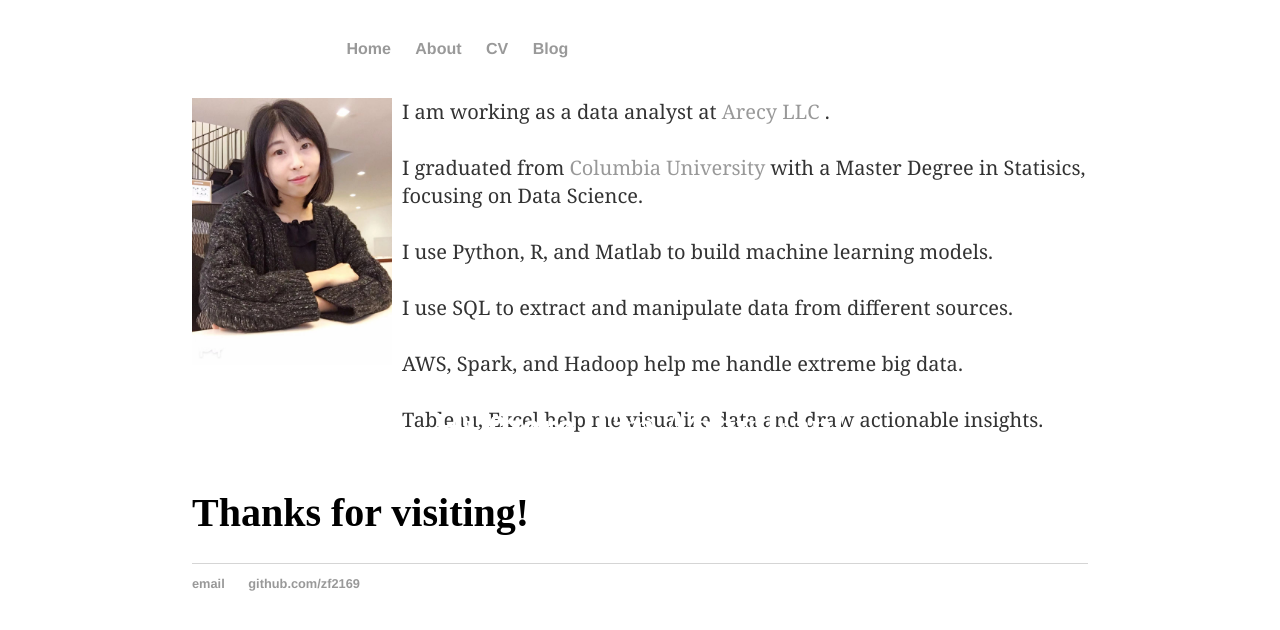
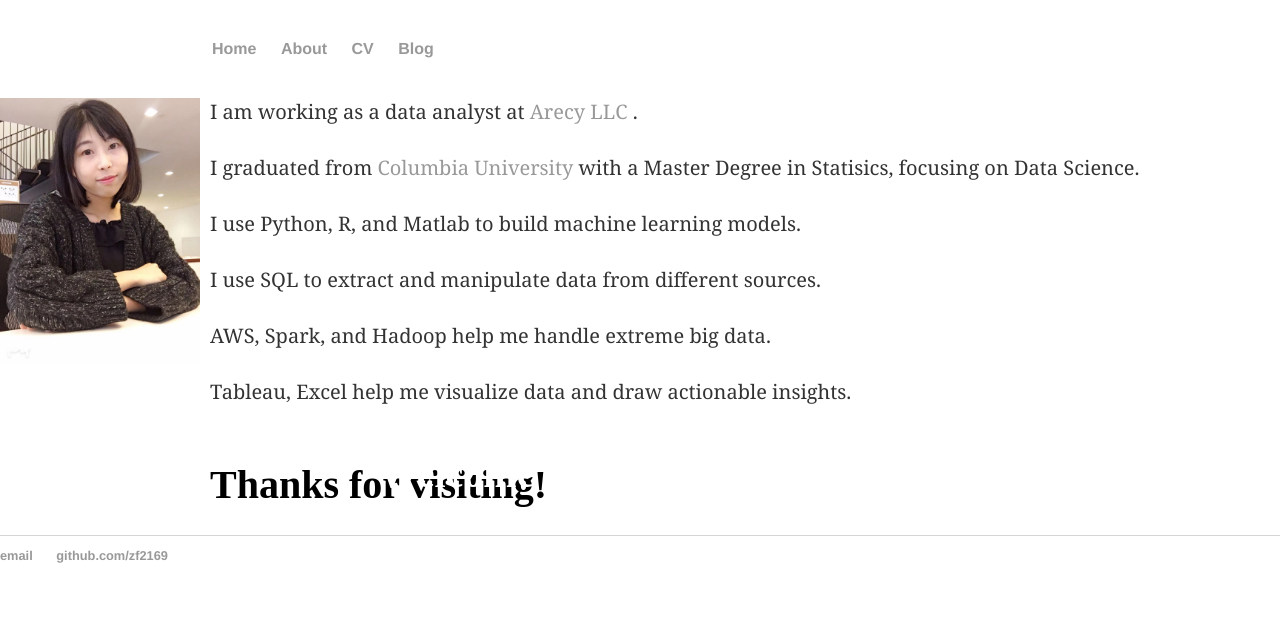
Before and after one commit to zf2169/zf2169.github.io, a Jekyll site: the page built from index.html, in a window 1280 px wide. Shown: the top 630 px of the page. Built offline with Jekyll 4.4.1, drawn with Linux system fonts in a browser that asks for light colours.

Commit message:
Update main.css

```diff
--- a/css/main.css
+++ b/css/main.css
@@ -1,8 +1,10 @@
-menu { margin: 40px auto;  width: 70%; }
+body { margin: 40px auto; width: 100%; }
+
+menu { margin: 40px auto; width: 70%; }
 
 background { margin: 40px auto;  width: 100%; }
 
-body { margin: 40px auto;  width: 70%; }
+maintext { margin: 40px auto; width: 70%; }
 
 nav ul, footer ul {
     font-family:'Helvetica', 'Arial', 'Sans-Serif';
```
